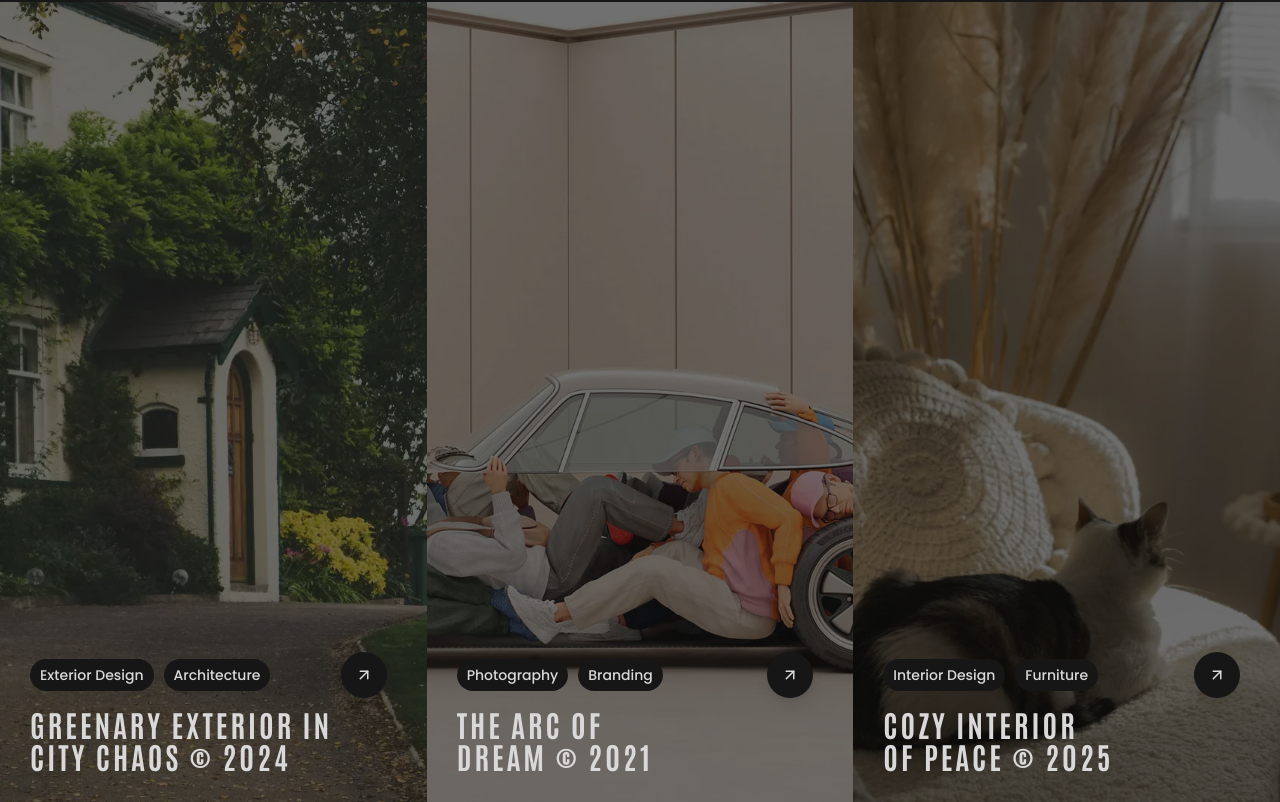
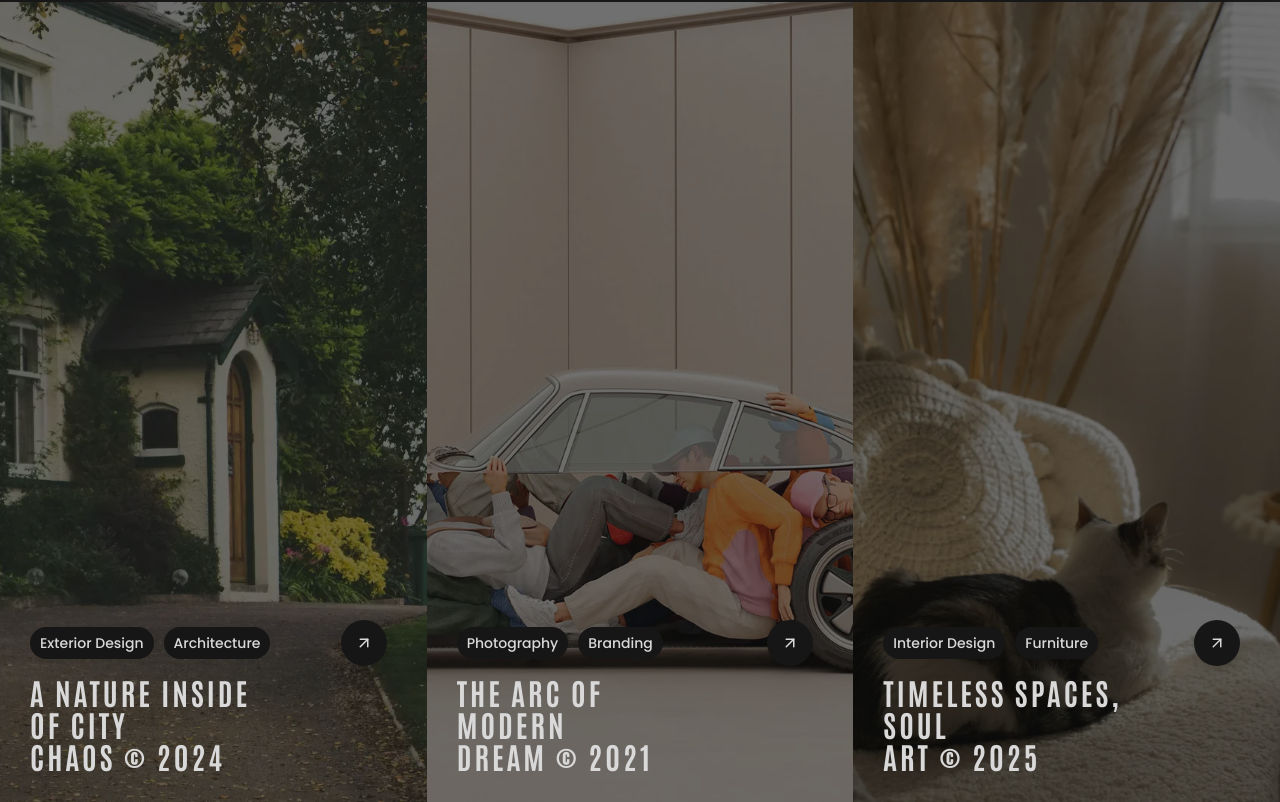
Before and after one commit to mdalbakiakon/Architecture, a React (Vite) app in the folder frontend/: page / in a window 1280 px wide. Shown: the part 2128-2930 px from the top of the page. Built offline with nearby package versions, Linux system fonts and the light colour scheme.

Commit message:
Improving UI

```diff
--- a/frontend/src/index.css
+++ b/frontend/src/index.css
@@ -16,3 +16,7 @@ body{
 .font-antonio{
   font-family: "Antonio", sans-serif;
 }
+
+.font-poppins{
+  font-family: "Poppins", sans-serif;
+}
--- a/frontend/src/pages/section5/Section5.jsx
+++ b/frontend/src/pages/section5/Section5.jsx
@@ -140,8 +140,8 @@ const Section5 = () => {
                 </div>
               </div>
 
-              <div className="mt-2.5 text-[30px] leading-8 font-antonio font-extrabold uppercase text-left tracking-widest w-full text-[#d9d9d9]">
-                Greenary Exterior in<br /> City Chaos &copy; 2024
+              <div className="mt-2.5 text-[30px] leading-8 font-antonio font-extrabold uppercase text-left tracking-widest w-2/3 self-start text-[#d9d9d9]">
+                A Nature inside of City <br /> Chaos &copy; 2024
               </div>
             </div>
           </div>
@@ -174,8 +174,8 @@ const Section5 = () => {
                 </div>
               </div>
 
-              <div className="mt-2.5 text-[30px] leading-8 font-antonio font-extrabold uppercase text-left tracking-widest w-full text-[#d9d9d9]">
-                The arc of<br /> Dream &copy; 2021
+              <div className="mt-2.5 text-[30px] leading-8 font-antonio font-extrabold uppercase text-left tracking-widest w-2/3 self-start text-[#d9d9d9]">
+                The Arc of modern <br /> Dream &copy; 2021
               </div>
             </div>
           </div>
@@ -208,8 +208,8 @@ const Section5 = () => {
                 </div>
               </div>
 
-              <div className="mt-2.5 text-[30px] leading-8 font-antonio font-extrabold uppercase text-left tracking-widest w-full text-[#d9d9d9]">
-                Cozy Interior <br /> of peace &copy; 2025
+              <div className="mt-2.5 text-[30px] leading-8 font-antonio font-extrabold uppercase text-left tracking-widest w-2/3 self-start text-[#d9d9d9]">
+                Timeless spaces, soul <br /> art &copy; 2025
               </div>
             </div>
           </div>
```
